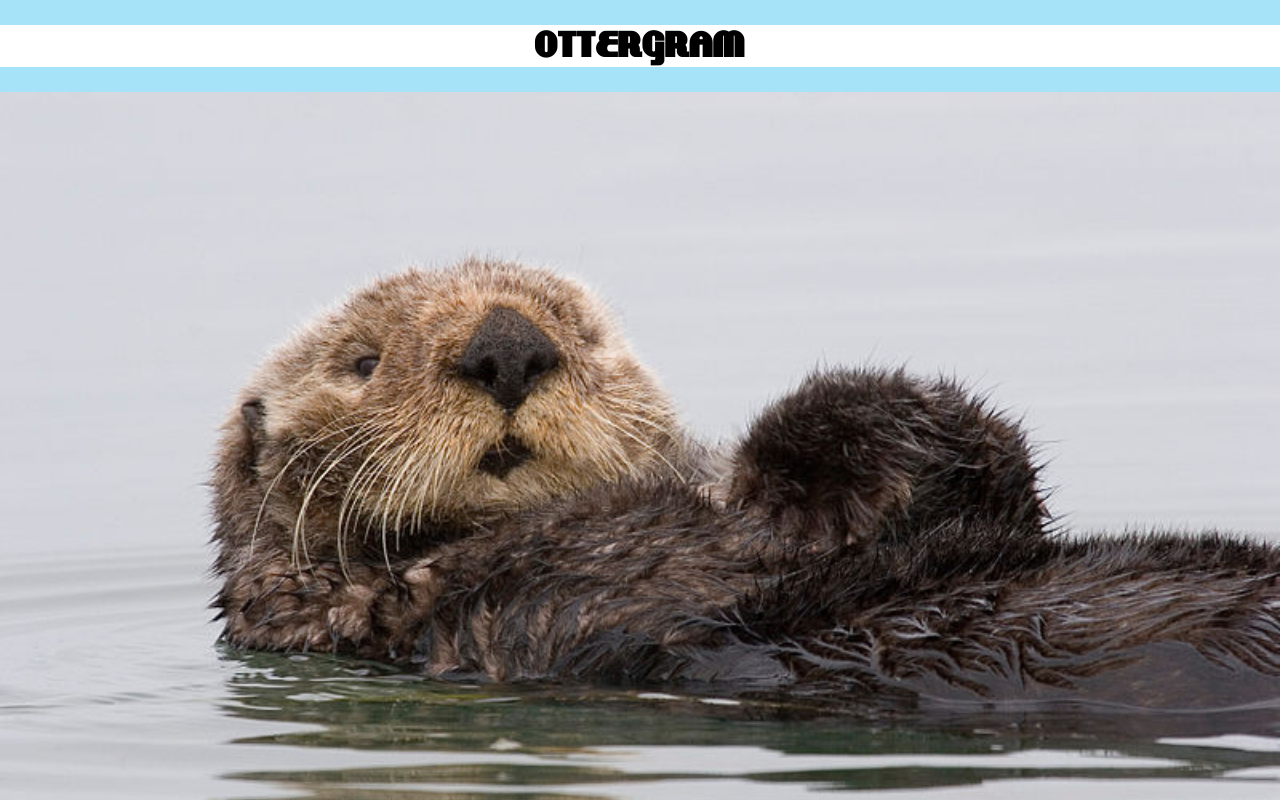
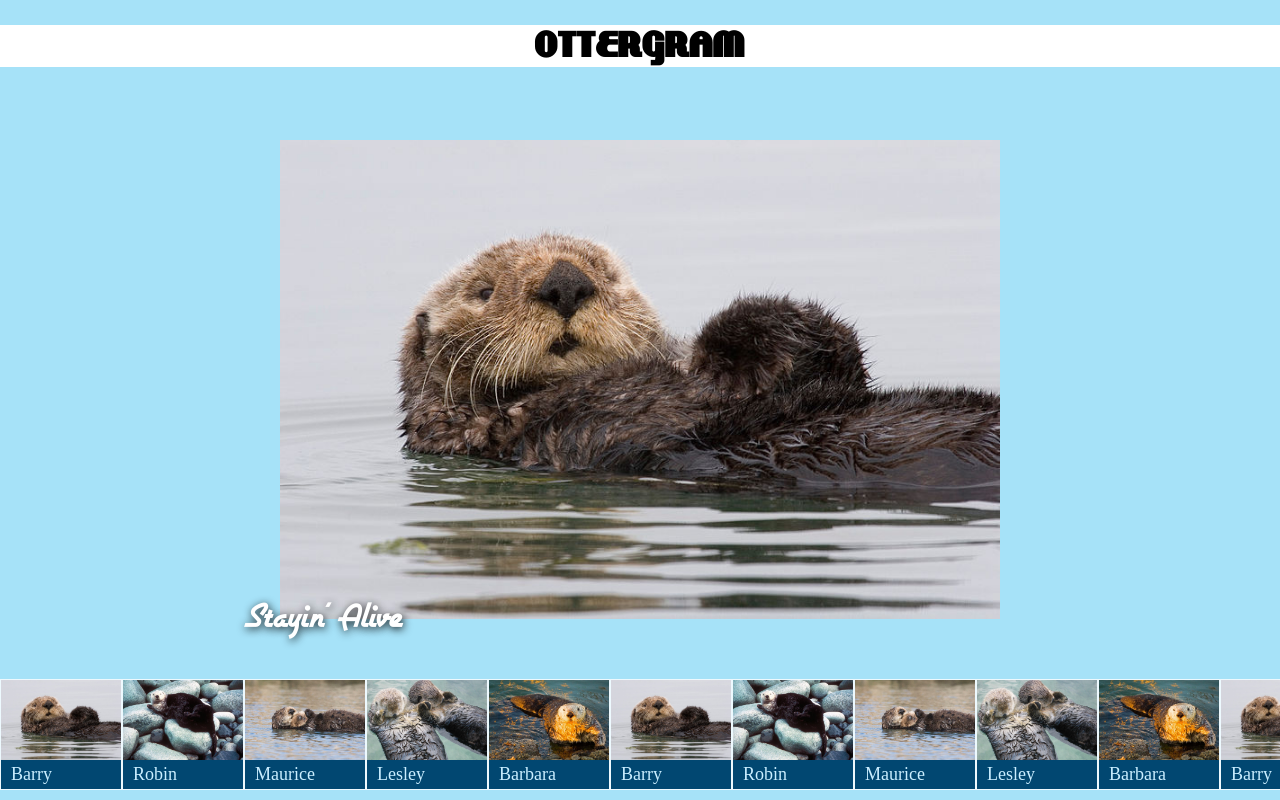
Before and after one commit to bildstrich/ottergram, a plain HTML site: page index.html in a window 1280 px wide. Shown: the top 800 px of the page. Drawn offline with nearby package versions, Linux system fonts and the light colour scheme.

Commit message:
Finish Chapter 4

```diff
--- a/index.html
+++ b/index.html
@@ -10,9 +10,10 @@
 </head>
 
 <body>
-    <header>
+    <header class="main-header">
         <h1 class="logo-text">ottergram</h1>
     </header>
+    <main class="main-content">
         <ul class="thumbnail-list">
             <li class="thumbnail-item">
                 <a href="#">
@@ -44,7 +45,81 @@
                     <span class="thumbnail-title">Barbara</span>
                 </a>
             </li>
+            <li class="thumbnail-item">
+                <a href="#">
+                    <img class="thumbnail-image" src="./img/otter1.jpg">
+                    <span class="thumbnail-title">Barry</span>
+                </a>
+            </li>
+            <li class="thumbnail-item">
+                <a href="#">
+                    <img class="thumbnail-image" src="./img/otter2.jpg">
+                    <span class="thumbnail-title">Robin</span>
+                </a>
+            </li>
+            <li class="thumbnail-item">
+                <a href="#">
+                    <img class="thumbnail-image" src="./img/otter3.jpg">
+                    <span class="thumbnail-title">Maurice</span>
+                </a>
+            </li>
+            <li class="thumbnail-item">
+                <a href="#">
+                    <img class="thumbnail-image" src="./img/otter4.jpg">
+                    <span class="thumbnail-title">Lesley</span>
+                </a>
+            </li>
+            <li class="thumbnail-item">
+                <a href="#">
+                    <img class="thumbnail-image" src="./img/otter5.jpg">
+                    <span class="thumbnail-title">Barbara</span>
+                </a>
+            </li>
+            <li class="thumbnail-item">
+                <a href="#">
+                    <img class="thumbnail-image" src="./img/otter1.jpg">
+                    <span class="thumbnail-title">Barry</span>
+                </a>
+            </li>
+            <li class="thumbnail-item">
+                <a href="#">
+                    <img class="thumbnail-image" src="./img/otter2.jpg">
+                    <span class="thumbnail-title">Robin</span>
+                </a>
+            </li>
+            <li class="thumbnail-item">
+                <a href="#">
+                    <img class="thumbnail-image" src="./img/otter3.jpg">
+                    <span class="thumbnail-title">Maurice</span>
+                </a>
+            </li>
+            <li class="thumbnail-item">
+                <a href="#">
+                    <img class="thumbnail-image" src="./img/otter4.jpg">
+                    <span class="thumbnail-title">Lesley</span>
+                </a>
+            </li>
+            <li class="thumbnail-item">
+                <a href="#">
+                    <img class="thumbnail-image" src="./img/otter5.jpg">
+                    <span class="thumbnail-title">Barbara</span>
+                </a>
+            </li>
         </ul>
+
+        <div class="detail-image-container">
+            <div class="detail-image-frame">
+                <img src="./img/otter1.jpg" alt="" class="detail-image">
+                <span class="detail-image-title">Stayin' Alive</span>
+            </div>
+        </div>
+
+    </main>
+
+
+
+
+
 </body>
 
 </html>
--- a/stylesheets/styles.css
+++ b/stylesheets/styles.css
@@ -6,9 +6,23 @@
     font-style: normal;
 }
 
+@font-face {
+    font-family: 'airstreamregular';
+    src: url('fonts/Airstream-webfont.eot');
+    src: url('fonts/Airstream-webfont.eot?#iefix') format('embedded-opentype'), url('fonts/Airstream-webfont.woff') format('woff'), url('fonts/Airstream-webfont.ttf') format('truetype'), url('fonts/Airstream-webfont.svg#airstreamregular') format('svg');
+    font-weight: normal;
+    font-style: normal;
+}
+
+html, body {
+  height: 100%;
+}
+
 body {
     font-size: 10px;
     background: rgb(166, 226, 248);
+    display: flex;
+    flex-direction: column;
 }
 
 a {
@@ -29,8 +43,10 @@ a {
     width: 100%;
 }
 
-.thumbail-item {
-    display: block;
+.thumbnail-item {
+    display: inline-block;
+    min-width: 120px;
+    max-width: 120px;
     border: 1px solid rgb(100%, 100%, 100%);
     border: 1px solid rgba(100%, 100%, 100%, 0.8);
 }
@@ -38,11 +54,15 @@ a {
 .thumbnail-list {
     list-style: none;
     padding: 0;
+    white-space: nowrap;
+    overflow-x: auto;
+    flex: 0 1 auto;
+    order: 2;
+    display: flex;
+    justify-content: space-between;
 }
 
-.thumbail-item+.thumbail-item {
-    margin-top: 10px;
-}
+
 
 .logo-text {
     font-family: lakeshore;
@@ -51,3 +71,39 @@ a {
     text-transform: uppercase;
     font-size: 37px;
 }
+
+.detail-image {
+  width: 90%;
+}
+
+.main-header{
+  flex: 0 1 auto;
+}
+
+.main-content{
+  flex: 1 1 auto;
+  display: flex;
+  flex-direction: column;
+}
+
+.detail-image-container{
+  flex: 1 1 auto;
+  display: flex;
+  justify-content: center;
+  align-items: center;
+}
+
+.detail-image-frame{
+  text-align: center;
+  position: relative;
+}
+
+.detail-image-title{
+  font-size: 40px;
+  color: white;
+  text-shadow: rgba(0, 0, 0, 0.9) 1px 2px 9px;
+  font-family: airstreamregular;
+  position: absolute;
+  bottom: -16px;
+  left: 4px;
+}
```
Lines whose indentation alone changed are shown as unchanged.
